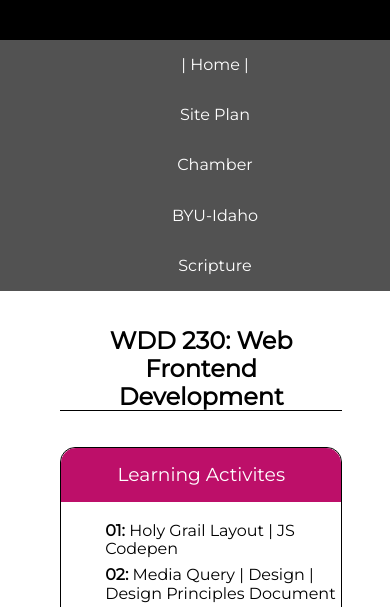
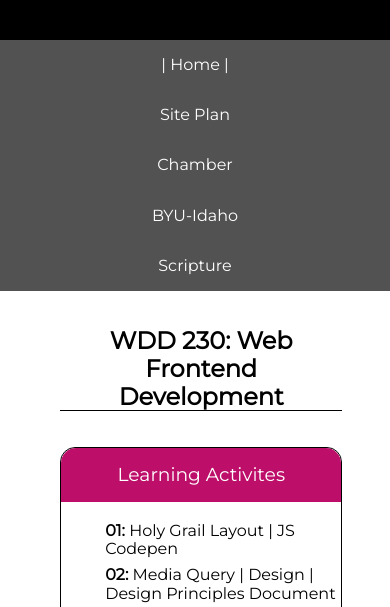
Before and after one commit to ashesmsmith/wdd230, a plain HTML site: page index.html in a window 390 px wide. Both pictures are taken after a click on the button 353 px from the left and 37 px from the top of the page. Shown: the part 236-843 px from the top of the page. Drawn offline with Linux system fonts and the light colour scheme.

Commit message:
updated nav to exlude list elements

```diff
--- a/index.html
+++ b/index.html
@@ -32,15 +32,13 @@
         <h1>Ashley Smith</h1>
     </header>
 
-    <nav>
-        <button id="menu"></button>
-        <ul class="navigation">
-            <li><a href="#" class="active">Home</a></li>
-            <li><a href="lesson03/chamber-site-plan.html">Site Plan</a></li>
-            <li><a href="chamber/">Chamber</a></li>
-            <li><a href="https://www.byui.edu/" target="_blank">BYU-Idaho</a></li>
-            <li><a href="https://www.churchofjesuschrist.org/study/scriptures/nt/philip/4?lang=eng&id=p13#p13" target="_blank">Scripture</a></li>
-        </ul>
+    <button id="menu"></button>
+    <nav class="navigation">
+        <a href="#" class="active">Home</a>
+        <a href="lesson03/chamber-site-plan.html">Site Plan</a>
+        <a href="chamber/">Chamber</a>
+        <a href="https://www.byui.edu/" target="_blank">BYU-Idaho</a>
+        <a href="https://www.churchofjesuschrist.org/study/scriptures/nt/philip/4?lang=eng&id=p13#p13" target="_blank">Scripture</a>
     </nav>
 
     <main>
--- a/styles/base.css
+++ b/styles/base.css
@@ -42,11 +42,6 @@ nav {
     margin: 0 auto;
 }
 
-nav ul {
-    margin: 0;
-    list-style: none;
-}
-
 nav a {
     display: block;
     color: white;
@@ -54,6 +49,7 @@ nav a {
     text-align: center;
     text-decoration: none;
 }
+
 
 nav a:hover {
     background-color: #03DD20;
@@ -154,38 +150,16 @@ footer {
         content: "≡";
     }
 
+    .navigation {
+        display: none;
+    }
+
     #menu.open::before {
         content: "Ⅹ";
     }
 
-    .navigation {
-        display: flex;
-        flex-direction: column;
-        margin: 0;
-        list-style: none;
-        background-color: #525252;
-    }
-
-    .navigation li {
-        display: none;
-    }
-
-    .navigation li a {
+    /* Open navigation when button clicked */
+    .open {
         display: block;
-        color: white;
-        padding: 1rem;
-        text-align: center;
-        text-decoration: none;
-    }
-
-    .navigation li a:hover {
-        background-color: #03DD20;
-        color: black;
-    }
-
-    /* Open navigation when button clicked */
-    .open li {
-        display: block;
-        width: 100%;
     }
 }
--- a/styles/larger.css
+++ b/styles/larger.css
@@ -4,11 +4,11 @@
         display: none;
     }
 
-    nav ul {
+    nav {
         display: flex;
     }
 
-    nav ul li {
+    nav a {
         flex: 1 1 100%;
     }
 
```
